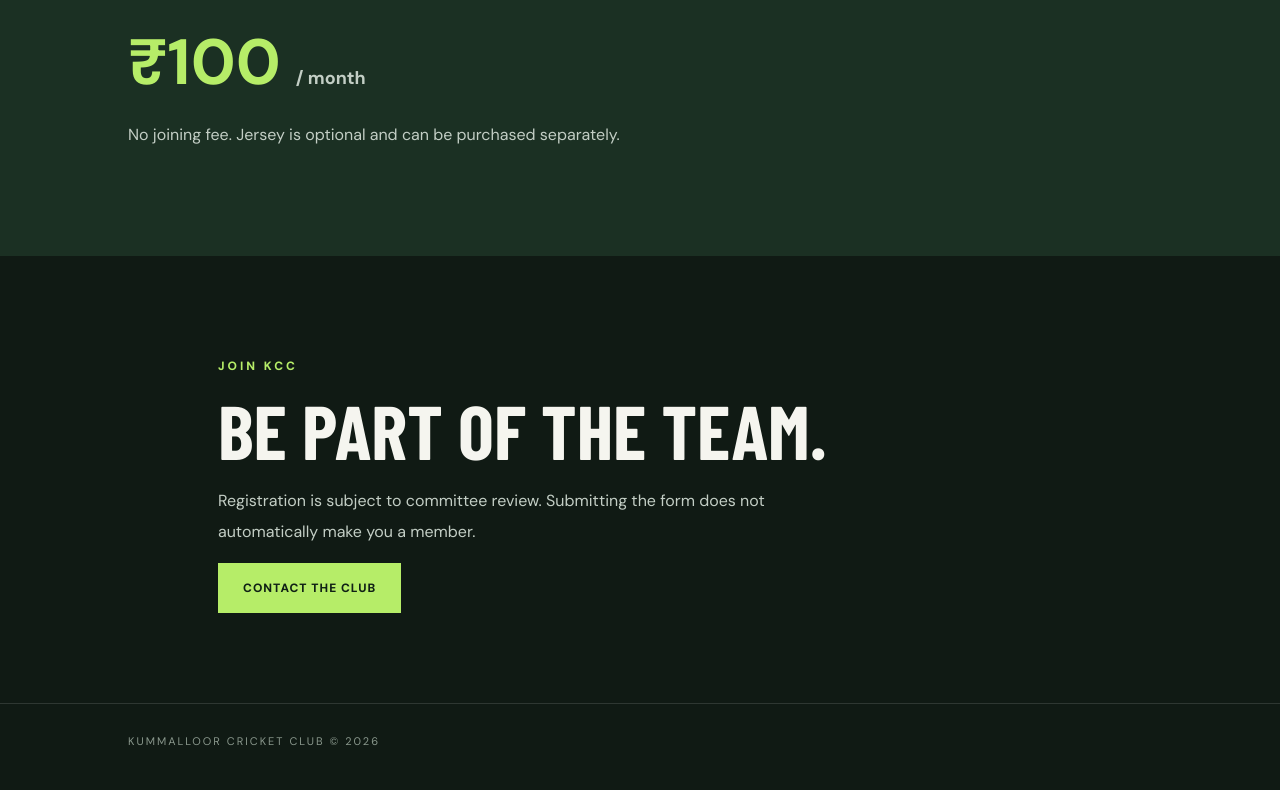
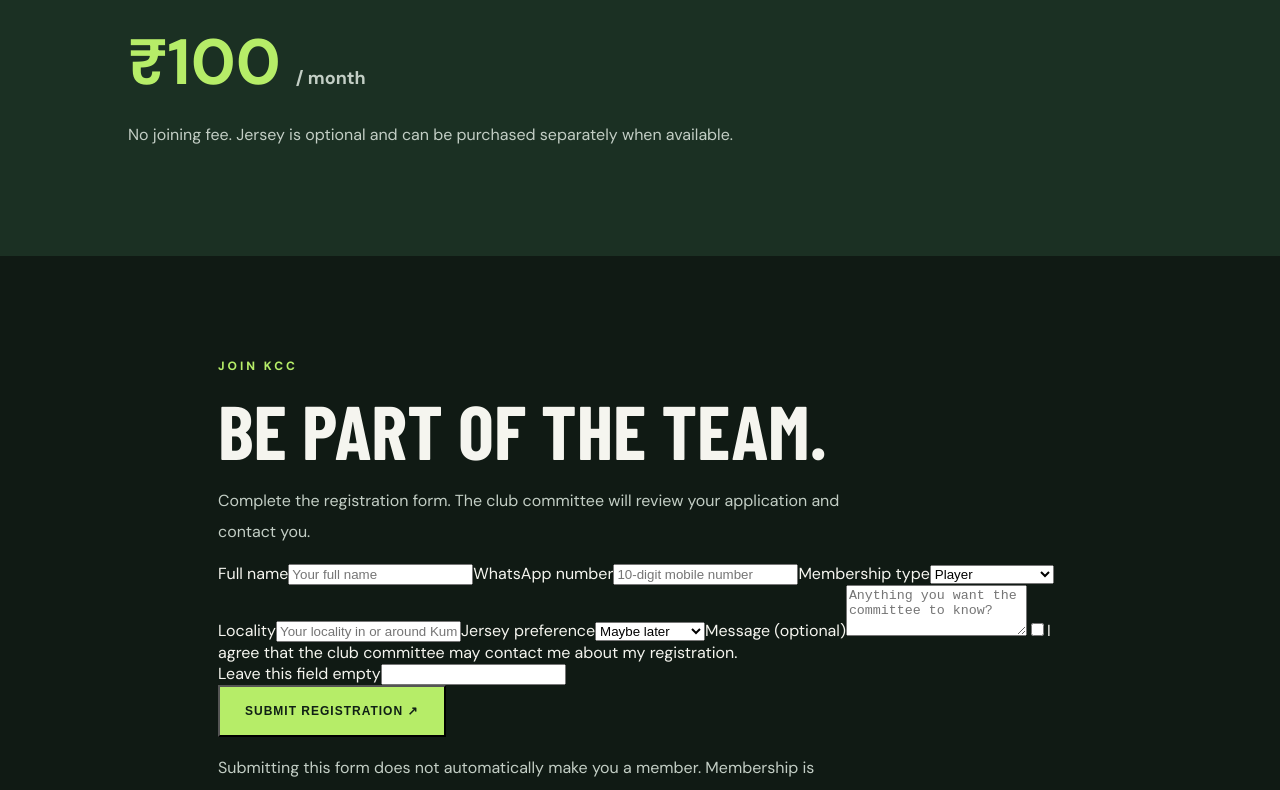
Before and after one commit to Arunbiju18/kcc-website-2026, a React (Vite) app: page / in a window 1280 px wide. Shown: the part 1400-2190 px from the top of the page. Built offline with nearby package versions, Linux system fonts and the light colour scheme; a web font is replaced by a local one.

Commit message:
Add registration form with validation and state management

```diff
--- a/src/main.jsx
+++ b/src/main.jsx
@@ -1,8 +1,76 @@
-import React from "react";
+import React, { useState } from "react";
 import { createRoot } from "react-dom/client";
 import "./styles.css";
 
 function App() {
+  const [form, setForm] = useState({
+    name: "",
+    phone: "",
+    type: "Player",
+    location: "",
+    jersey: "Later",
+    note: "",
+    consent: false,
+    website: ""
+  });
+
+  const [loading, setLoading] = useState(false);
+  const [message, setMessage] = useState("");
+
+  function update(field, value) {
+    setForm(previous => ({ ...previous, [field]: value }));
+  }
+
+  async function submitForm(event) {
+    event.preventDefault();
+    setMessage("");
+
+    if (!/^[6-9]\d{9}$/.test(form.phone)) {
+      setMessage("Enter a valid 10-digit Indian mobile number.");
+      return;
+    }
+
+    if (!form.consent) {
+      setMessage("Please agree to the membership registration terms.");
+      return;
+    }
+
+    setLoading(true);
+
+    try {
+      const response = await fetch("/api/register", {
+        method: "POST",
+        headers: { "Content-Type": "application/json" },
+        body: JSON.stringify(form)
+      });
+
+      const result = await response.json();
+
+      if (!response.ok || !result.success) {
+        throw new Error(result.message || "Registration failed.");
+      }
+
+      setMessage(
+        `Registration submitted successfully! Your ID: ${result.registrationId || "Please wait for committee confirmation."}`
+      );
+
+      setForm({
+        name: "",
+        phone: "",
+        type: "Player",
+        location: "",
+        jersey: "Later",
+        note: "",
+        consent: false,
+        website: ""
+      });
+    } catch (error) {
+      setMessage(error.message || "Something went wrong. Please try again.");
+    } finally {
+      setLoading(false);
+    }
+  }
+
   return (
     <main>
       <nav className="nav">
@@ -22,21 +90,114 @@ function App() {
       <section className="content">
         <p className="eyebrow">OUR COMMUNITY</p>
         <h2>Cricket brings us together.</h2>
-        <p>Players and supporters are welcome. Join friendly matches, support our team and help build cricket in Kummalloor.</p>
+        <p>
+          Players and supporters are welcome. Join friendly matches,
+          support our team and help build cricket in Kummalloor.
+        </p>
       </section>
 
       <section className="content dark">
         <p className="eyebrow">MEMBERSHIP</p>
         <h2>Simple. Affordable. Local.</h2>
         <h3>₹100 <small>/ month</small></h3>
-        <p>No joining fee. Jersey is optional and can be purchased separately.</p>
+        <p>
+          No joining fee. Jersey is optional and can be purchased
+          separately when available.
+        </p>
       </section>
 
       <section className="content" id="join">
         <p className="eyebrow">JOIN KCC</p>
         <h2>Be part of the team.</h2>
-        <p>Registration is subject to committee review. Submitting the form does not automatically make you a member.</p>
-        <a className="primary" href="https://wa.me/" target="_blank" rel="noreferrer">CONTACT THE CLUB</a>
+        <p>
+          Complete the registration form. The club committee will
+          review your application and contact you.
+        </p>
+
+        <form className="registration-form" onSubmit={submitForm}>
+          <label>Full name</label>
+          <input
+            required
+            value={form.name}
+            onChange={e => update("name", e.target.value)}
+            placeholder="Your full name"
+          />
+
+          <label>WhatsApp number</label>
+          <input
+            required
+            inputMode="numeric"
+            maxLength="10"
+            value={form.phone}
+            onChange={e => update("phone", e.target.value.replace(/\D/g, ""))}
+            placeholder="10-digit mobile number"
+          />
+
+          <label>Membership type</label>
+          <select
+            value={form.type}
+            onChange={e => update("type", e.target.value)}
+          >
+            <option value="Player">Player</option>
+            <option value="Supporter">Cricket supporter</option>
+          </select>
+
+          <label>Locality</label>
+          <input
+            required
+            value={form.location}
+            onChange={e => update("location", e.target.value)}
+            placeholder="Your locality in or around Kummalloor"
+          />
+
+          <label>Jersey preference</label>
+          <select
+            value={form.jersey}
+            onChange={e => update("jersey", e.target.value)}
+          >
+            <option value="Yes">Interested now</option>
+            <option value="Later">Maybe later</option>
+            <option value="No">Not interested</option>
+          </select>
+
+          <label>Message (optional)</label>
+          <textarea
+            rows="3"
+            value={form.note}
+            onChange={e => update("note", e.target.value)}
+            placeholder="Anything you want the committee to know?"
+          />
+
+          <label className="consent">
+            <input
+              type="checkbox"
+              checked={form.consent}
+              onChange={e => update("consent", e.target.checked)}
+            />
+            I agree that the club committee may contact me about my registration.
+          </label>
+
+          <div className="honeypot" aria-hidden="true">
+            <label>Leave this field empty</label>
+            <input
+              tabIndex="-1"
+              autoComplete="off"
+              value={form.website}
+              onChange={e => update("website", e.target.value)}
+            />
+          </div>
+
+          <button className="primary submit-button" disabled={loading}>
+            {loading ? "SUBMITTING..." : "SUBMIT REGISTRATION ↗"}
+          </button>
+
+          {message && <p className="form-message" role="status">{message}</p>}
+        </form>
+
+        <p className="form-note">
+          Submitting this form does not automatically make you a member.
+          Membership is confirmed after committee approval.
+        </p>
       </section>
 
       <footer>KUMMALLOOR CRICKET CLUB © 2026</footer>
```
